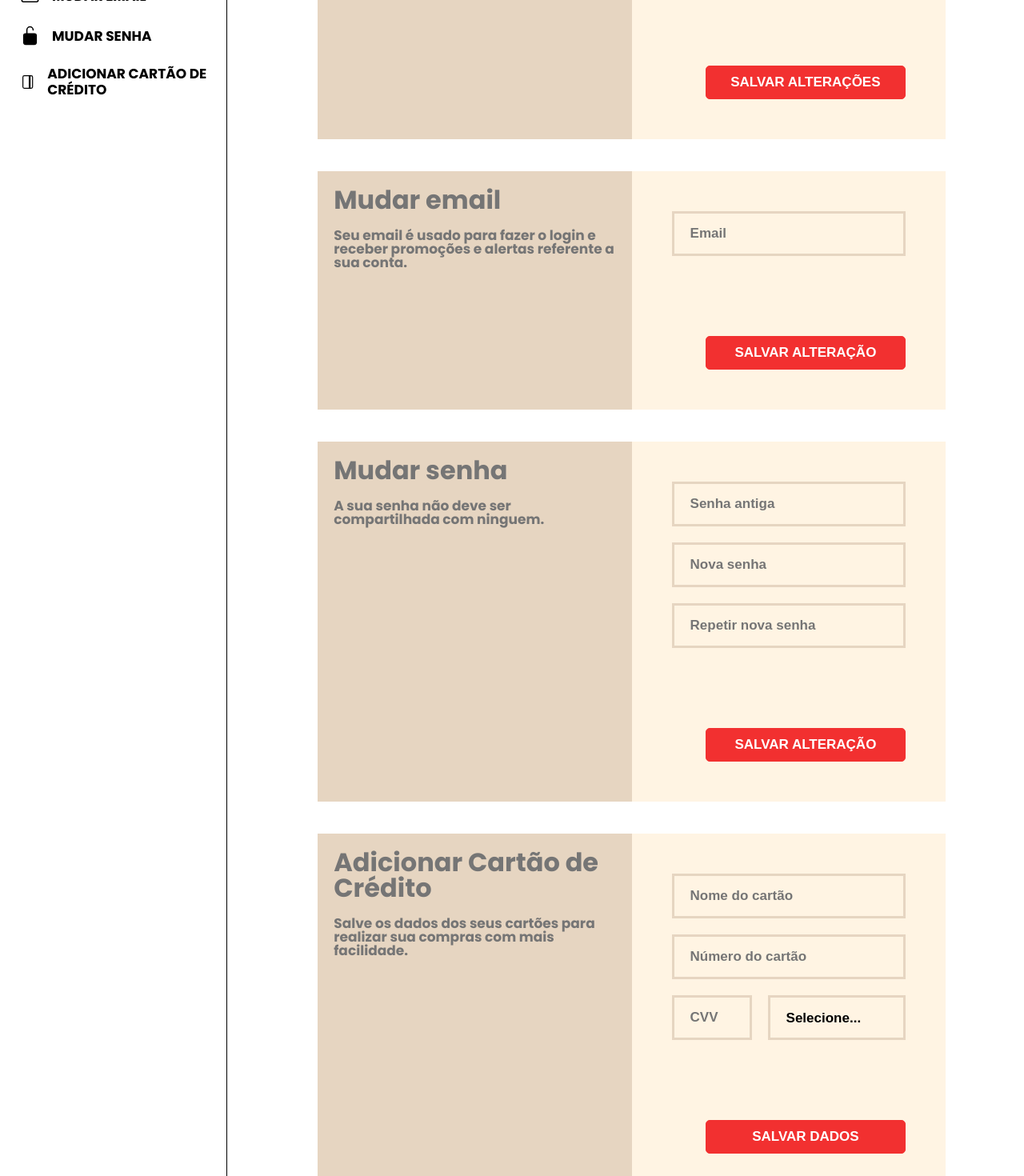
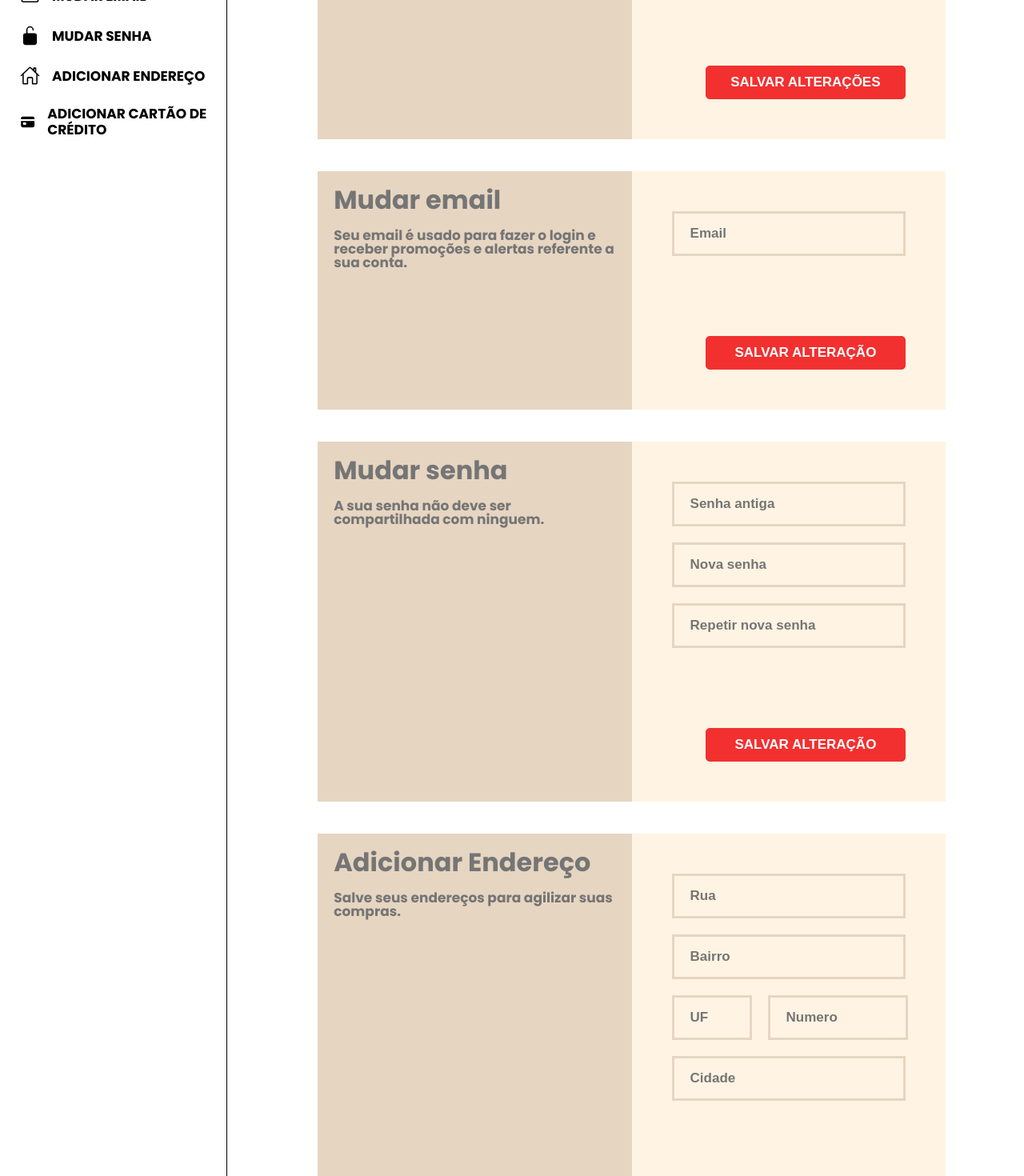
Before and after one commit to Rodriguesss/sneakeer-frontend, a React (Vite) app: page /account_management in a window 1280 px wide. Shown: the part 240-1710 px from the top of the page at 80% size. Built offline with nearby package versions, Linux system fonts and the light colour scheme.

Commit message:
adding new address card in account management

```diff
--- /dev/null
+++ b/src/components/CardMenu/Address/index.jsx
@@ -0,0 +1,39 @@
+import { useForm } from "react-hook-form"
+import { toast } from 'react-toastify'
+
+import { Form, Input, ButtonPosition, CreditCardContainerCvvInput } from "../style"
+
+import services from "../../../services/services"
+import useAuth from "../../../hooks/useAuth.jsx"
+
+export default function CardMenuAddress() {
+	let { token } = useAuth()
+
+	const { register, handleSubmit } = useForm()
+
+	async function handleChangeAddress(data) {
+		try {
+			await services.addAddress(data, token)
+
+			toast.success('Endereço cadastado com sucesso!')
+		} catch {
+			toast.error('Endereço inválido.')
+		}
+	}
+
+	return (
+		<Form onSubmit={handleSubmit((data) => handleChangeAddress(data))}>
+			<Input {...register("street")} type="text" minLength="2" maxLength="40" placeholder="Rua" />
+			<Input {...register("neighborhood")} type="text" minLength="5" maxLength="20" placeholder="Bairro" />
+			<CreditCardContainerCvvInput>
+				<Input {...register("uf")} cvv={true} maxLength="2" type="text" placeholder="UF" />
+				<Input {...register("number")} number={true} maxLength="4" type="number" placeholder="Numero" />
+			</CreditCardContainerCvvInput>
+            <Input {...register("city")} type="text" minLength="4" maxLength="20" placeholder="Cidade" />
+
+			<ButtonPosition>
+				<Input type="submit" value="SALVAR DADOS" button={true} />
+			</ButtonPosition>
+		</Form>
+	)
+}
--- a/src/components/CardMenu/style.js
+++ b/src/components/CardMenu/style.js
@@ -55,6 +55,10 @@ const Input = styled.input`
 	${({ cvv }) => cvv && `
 	min-width: 100px;
 	width: 100px;` }}
+
+	${({ number }) => number && `
+		min-width: 175px;
+		width: 100%;` }}
 `
 
 const CreditCardContainerCvvInput = styled.div`
--- a/src/components/LateralMenu/index.jsx
+++ b/src/components/LateralMenu/index.jsx
@@ -1,5 +1,5 @@
 import { Container, OptionMenu, Title } from "./style"
-import { IoMailOutline, IoPerson, IoLockOpen, IoJournalOutline } from 'react-icons/io5';
+import { IoMailOutline, IoPerson, IoLockOpen, IoHomeOutline, IoCard } from 'react-icons/io5';
 
 export default function LateralMenu() {
 	return (
@@ -22,7 +22,12 @@ export default function LateralMenu() {
 			</OptionMenu>
 
 			<OptionMenu>
-				<IoJournalOutline size={25} />
+				<IoHomeOutline size={25} />
+				ADICIONAR ENDEREÇO
+			</OptionMenu>
+
+			<OptionMenu>
+				<IoCard size={25} />
 				ADICIONAR CARTÃO DE CRÉDITO
 			</OptionMenu>
 		</Container>
--- a/src/pages/AccountManagement/index.jsx
+++ b/src/pages/AccountManagement/index.jsx
@@ -2,10 +2,11 @@ import CardMenuPersonalData from "../../components/CardMenu/PersonalData";
 import CardMenuEmail from "../../components/CardMenu/Email";
 import CardMenuPassword from "../../components/CardMenu/Password";
 import CardMenuOption from "../../components/CardMenuOption";
+import CardMenuCreditCard from "../../components/CardMenu/CreditCard";
 import LateralMenu from "../../components/LateralMenu";
 import { Container, MenuRight } from "./style";
 import { useRef } from "react";
-import CardMenuCreditCard from "../../components/CardMenu/CreditCard";
+import CardMenuAddress from "../../components/CardMenu/Address";
 
 export default function AccountManagement() {
 	const inputEl = useRef(null)
@@ -34,6 +35,12 @@ export default function AccountManagement() {
 				</CardMenuOption>
 
 				<CardMenuOption
+					title='Adicionar Endereço'
+					text='Salve seus endereços para agilizar suas compras.'>
+					<CardMenuAddress />
+				</CardMenuOption>
+
+				<CardMenuOption
 					title='Adicionar Cartão de Crédito'
 					text='Salve os dados dos seus cartões para realizar sua compras com mais facilidade.'>
 					<CardMenuCreditCard />
--- /dev/null
+++ b/src/pages/ShoppingCart/style.js
@@ -0,0 +1,20 @@
+import styled from "styled-components"
+
+const Container = styled.div`
+  display: flex;
+	justify-content: center;
+
+	margin: 20px 0;
+	`
+
+const MenuRight = styled.div`
+	display: flex;
+	justify-content: center;
+	align-items: center;
+	flex-direction: column;
+`
+
+export {
+	Container,
+	MenuRight
+}
--- a/src/services/services.js
+++ b/src/services/services.js
@@ -46,13 +46,21 @@ async function addCreditCard(body, token) {
   return creditCardPromise
 }
 
+async function addAddress(body, token) {
+  const headers = createHeader(token)
+  const creditCardPromise = await axios.post(`${API_URL}/address`, body, headers)
+
+  return creditCardPromise
+}
+
 const services = {
   login,
   register,
   changeEmail,
   changePassword,
   changePersonalData,
-  addCreditCard
+  addCreditCard,
+  addAddress
 }
 
 export default services
```
Also changed, not shown: src/pages/ShoppingCart/index.jsx (added, +10 -0 lines).
